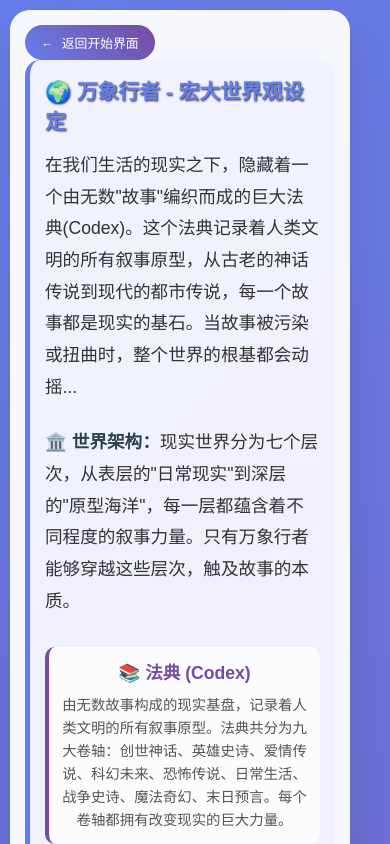
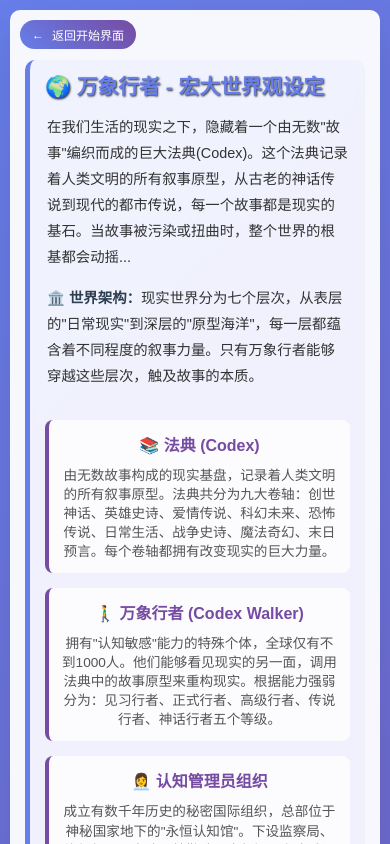
Before and after one commit to chenxing3060/thecodexwalker, a website: page about.html in a window 390 px wide. Drawn offline with Linux system fonts and the light colour scheme.

Commit message:
fix: 修复about.html移动端自适应和Release APK构建问题

```diff
--- a/about.html
+++ b/about.html
@@ -229,13 +229,17 @@
                 padding: 15px;
                 min-height: 100vh;
                 height: auto;
+                width: 100%;
+                box-sizing: border-box;
             }
 
             .about-card {
                 padding: 60px 20px 30px 20px;
                 margin: 0;
-                width: calc(100% - 40px);
+                width: 100%;
+                max-width: none;
                 box-sizing: border-box;
+                border-radius: 15px;
             }
 
             .top-back-button {
@@ -245,33 +249,56 @@
                 font-size: 0.8rem;
                 position: fixed;
                 z-index: 1000;
+                white-space: nowrap;
             }
 
             .section {
                 margin-bottom: 30px;
                 padding: 20px;
+                width: 100%;
+                box-sizing: border-box;
             }
 
             .section-title {
                 font-size: 1.5rem;
                 margin-bottom: 15px;
+                word-wrap: break-word;
+                line-height: 1.3;
             }
 
             .worldview-grid {
                 grid-template-columns: 1fr;
                 gap: 15px;
+                width: 100%;
             }
 
             .concept-card {
                 padding: 15px;
+                width: 100%;
+                box-sizing: border-box;
             }
 
             .concept-title {
                 font-size: 1.1rem;
+                word-wrap: break-word;
             }
 
             .concept-desc {
                 font-size: 0.9rem;
+                line-height: 1.5;
+                word-wrap: break-word;
+            }
+
+            .description {
+                font-size: 0.95rem;
+                line-height: 1.6;
+                padding: 0 5px;
+                word-wrap: break-word;
+            }
+
+            .description p {
+                margin-bottom: 1rem;
+                word-wrap: break-word;
             }
         }
 
@@ -282,20 +309,79 @@
 
             .about-card {
                 padding: 50px 15px 25px 15px;
-                width: calc(100% - 30px);
+                border-radius: 10px;
             }
 
             .section {
                 padding: 15px;
                 margin-bottom: 20px;
+                border-radius: 10px;
             }
 
             .section-title {
                 font-size: 1.3rem;
+                line-height: 1.2;
             }
 
             .concept-card {
                 padding: 12px;
+                border-radius: 8px;
+            }
+
+            .concept-title {
+                font-size: 1rem;
+            }
+
+            .concept-desc {
+                font-size: 0.85rem;
+                line-height: 1.4;
+            }
+
+            .description {
+                font-size: 0.9rem;
+                padding: 0 2px;
+            }
+
+            .top-back-button {
+                top: 10px;
+                left: 10px;
+                padding: 6px 12px;
+                font-size: 0.75rem;
+            }
+        }
+
+        @media (max-width: 360px) {
+            .about-container {
+                padding: 8px;
+            }
+
+            .about-card {
+                padding: 45px 12px 20px 12px;
+            }
+
+            .section {
+                padding: 12px;
+                margin-bottom: 15px;
+            }
+
+            .section-title {
+                font-size: 1.2rem;
+            }
+
+            .concept-card {
+                padding: 10px;
+            }
+
+            .concept-title {
+                font-size: 0.95rem;
+            }
+
+            .concept-desc {
+                font-size: 0.8rem;
+            }
+
+            .description {
+                font-size: 0.85rem;
             }
         }
     </style>
```
Also changed, not shown: .github/workflows/build-apk.yml.
